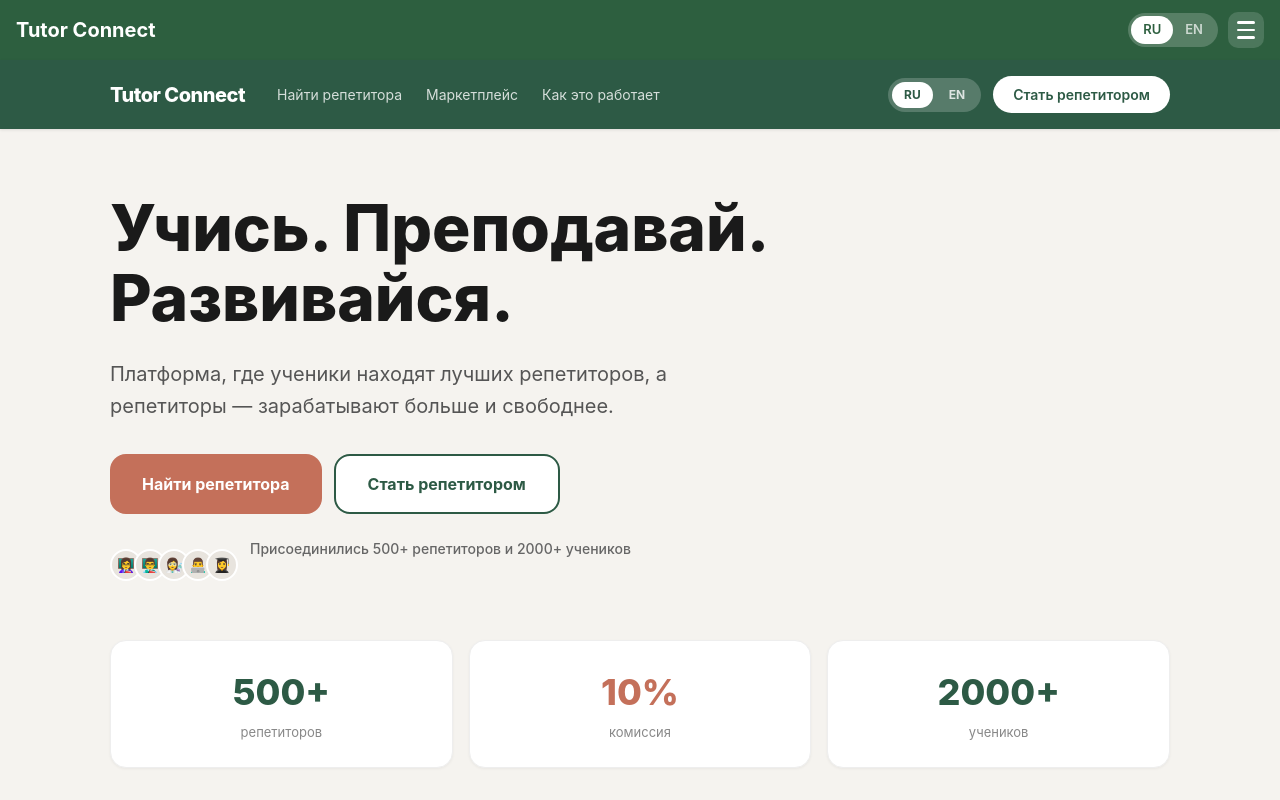
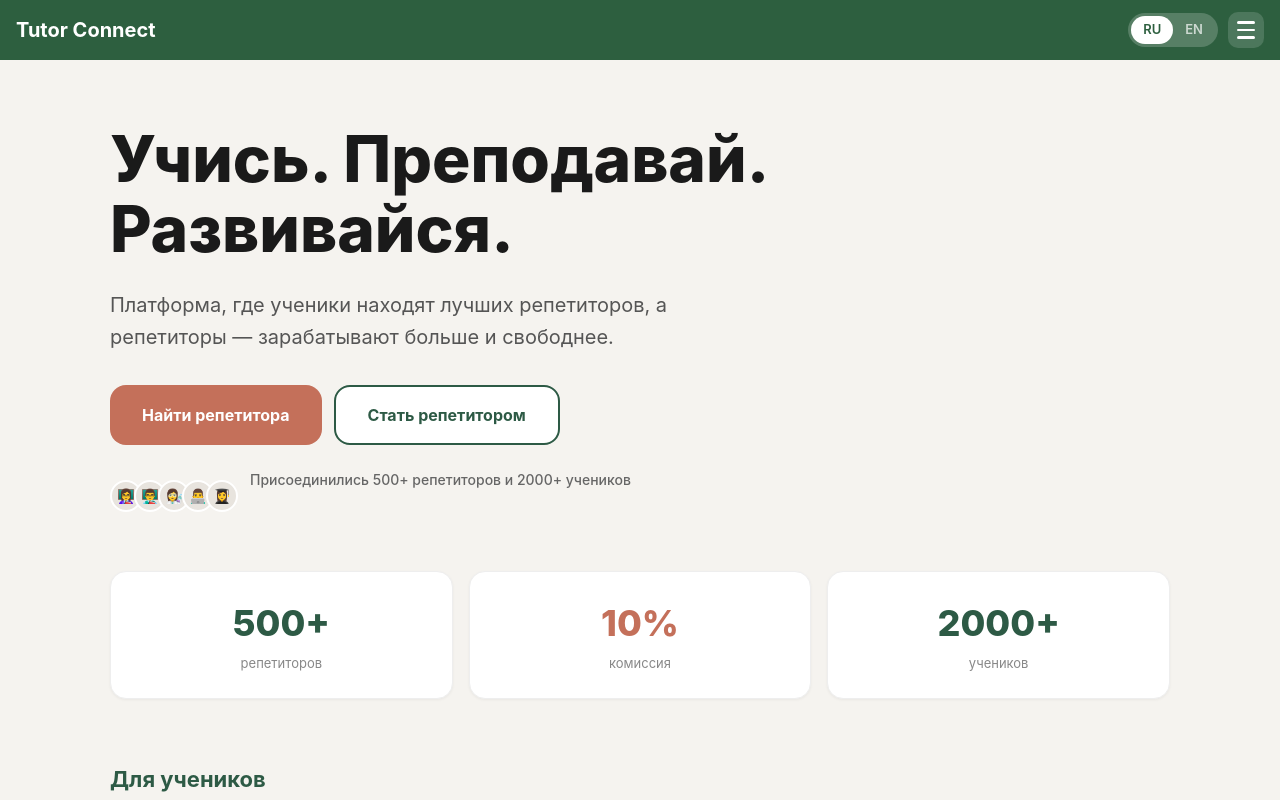
Before and after one commit to yaroslavnapril/tutor-connect, a Next.js app: page / in a window 1280 px wide. Shown: the top 800 px of the page. Built offline with nearby package versions, Linux system fonts and the light colour scheme.

Commit message:
Update page.tsx

```diff
--- a/app/page.tsx
+++ b/app/page.tsx
@@ -261,26 +261,6 @@ export default function Home() {
         }
       `}} />
 
-      <header className="tc-header">
-        <div className="tc-header-inner">
-          <div style={{display:'flex',alignItems:'center',gap:32}}>
-            <span className="tc-logo">Tutor Connect</span>
-            <nav className="tc-nav">
-              <a href="#">{l.navFind}</a>
-              <a href="#">{l.navMarket}</a>
-              <a href="#">{l.navHow}</a>
-            </nav>
-          </div>
-          <div style={{display:'flex',alignItems:'center',gap:12}}>
-            <div className="tc-lang">
-              <button className={lang==='ru'?'active':''} onClick={()=>setLang('ru')}>RU</button>
-              <button className={lang==='en'?'active':''} onClick={()=>setLang('en')}>EN</button>
-            </div>
-            <button className="tc-btn-header">{l.navBecome}</button>
-          </div>
-        </div>
-      </header>
-
       <section className="tc-hero">
         <h1>{l.heroTitle}</h1>
         <p>{l.heroSubtitle}</p>
```
